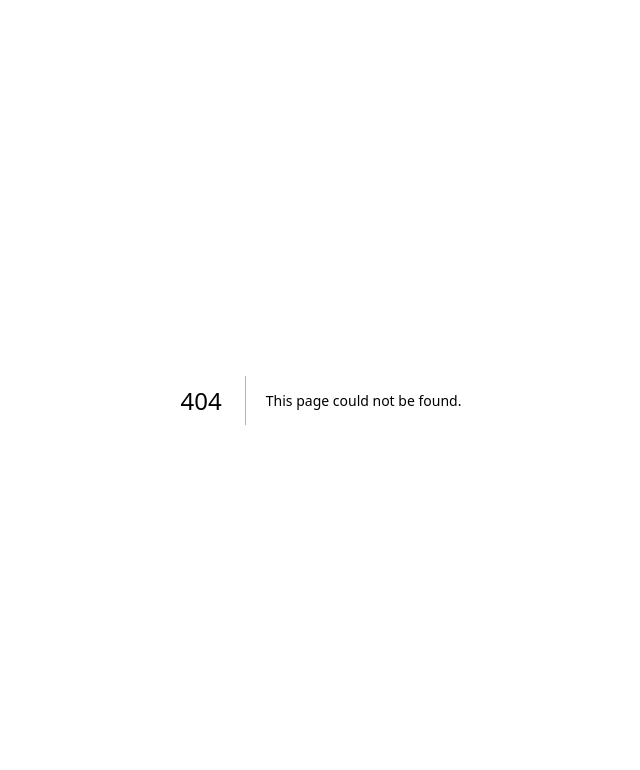
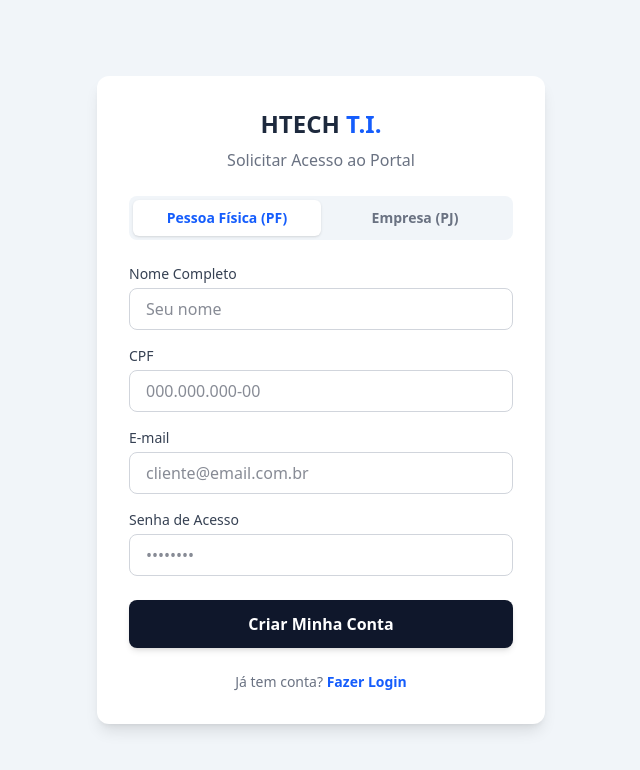
Before and after one commit to Eng-HiagoCalixto/portal-cliente-htech, a Next.js app: page /cadastro in a window 1280 px wide. Before the commit this address had no page. Shown: the top 770 px of the page, without its empty margins (319-959 px from the left). Built offline with nearby package versions, Linux system fonts and the light colour scheme; no server answers.

Commit message:
Conectando o link de solicitar acesso a nova rota de cadastro

```diff
--- /dev/null
+++ b/app/cadastro/page.tsx
@@ -0,0 +1,155 @@
+'use client';
+
+import { useState } from 'react';
+import { useRouter } from 'next/navigation';
+import { supabase } from '../supabase';
+
+export default function Cadastro() {
+  const router = useRouter();
+
+  // Estados do formulário
+  const [tipoPerfil, setTipoPerfil] = useState<'PF' | 'PJ'>('PF');
+  const [nome, setNome] = useState('');
+  const [email, setEmail] = useState('');
+  const [senha, setSenha] = useState('');
+  const [documento, setDocumento] = useState(''); // CPF ou CNPJ
+  const [erro, setErro] = useState('');
+  const [sucesso, setSucesso] = useState('');
+  const [carregando, setCarregando] = useState(false);
+
+  const handleCadastro = async (e: React.FormEvent) => {
+    e.preventDefault();
+    setErro('');
+    setSucesso('');
+    setCarregando(true);
+
+    // 1. Cadastra o usuário no sistema de Autenticação do Supabase
+    const { data, error: authError } = await supabase.auth.signUp({
+      email: email,
+      password: senha,
+      options: {
+        // Guardamos o Nome, Tipo (PF/PJ) e o CPF/CNPJ nos metadados do usuário
+        data: {
+          full_name: nome,
+          tipo_perfil: tipoPerfil,
+          documento: documento,
+        }
+      }
+    });
+
+    setCarregando(false);
+
+    if (authError) {
+      setErro(authError.message === 'User already registered'
+        ? 'Este e-mail já está cadastrado.'
+        : 'Erro ao criar conta. Tente novamente.');
+      return;
+    }
+
+    setSucesso('Conta solicitada com sucesso! Redirecionando...');
+
+    // Aguarda 2 segundos e joga o usuário para o painel ou tela de aviso
+    setTimeout(() => {
+      router.push('/dashboard');
+    }, 2000);
+  };
+
+  return (
+    <div className="bg-slate-100 min-h-screen flex items-center justify-center p-4">
+      <div className="bg-white max-w-md w-full rounded-xl shadow-lg p-8">
+
+        <div className="text-center mb-6">
+          <h1 className="text-2xl font-bold text-slate-800">HTECH <span className="text-blue-600">T.I.</span></h1>
+          <p className="text-gray-500 mt-2">Solicitar Acesso ao Portal</p>
+        </div>
+
+        {/* Chave Seletora: PF ou PJ */}
+        <div className="flex bg-slate-100 p-1 rounded-lg mb-6">
+          <button
+            type="button"
+            onClick={() => { setTipoPerfil('PF'); setDocumento(''); }}
+            className={`w-1/2 py-2 text-sm font-semibold rounded-md transition-all ${tipoPerfil === 'PF' ? 'bg-white text-blue-600 shadow-sm' : 'text-gray-500 hover:text-slate-800'}`}
+          >
+            Pessoa Física (PF)
+          </button>
+          <button
+            type="button"
+            onClick={() => { setTipoPerfil('PJ'); setDocumento(''); }}
+            className={`w-1/2 py-2 text-sm font-semibold rounded-md transition-all ${tipoPerfil === 'PJ' ? 'bg-white text-blue-600 shadow-sm' : 'text-gray-500 hover:text-slate-800'}`}
+          >
+            Empresa (PJ)
+          </button>
+        </div>
+
+        {erro && <div className="bg-red-50 text-red-600 text-sm p-3 rounded-lg text-center font-medium mb-4 border border-red-200">{erro}</div>}
+        {sucesso && <div className="bg-green-50 text-green-600 text-sm p-3 rounded-lg text-center font-medium mb-4 border border-green-200">{sucesso}</div>}
+
+        <form onSubmit={handleCadastro} className="space-y-4">
+          <div>
+            <label className="block text-sm font-medium text-gray-700 mb-1">
+              {tipoPerfil === 'PF' ? 'Nome Completo' : 'Razão Social / Nome da Empresa'}
+            </label>
+            <input
+              type="text"
+              value={nome}
+              onChange={(e) => setNome(e.target.value)}
+              className="w-full px-4 py-2 border border-gray-300 rounded-lg focus:ring-2 focus:ring-blue-500 focus:border-blue-500 outline-none text-slate-900"
+              placeholder={tipoPerfil === 'PF' ? 'Seu nome' : 'Sua Empresa LTDA'}
+              required
+            />
+          </div>
+
+          <div>
+            <label className="block text-sm font-medium text-gray-700 mb-1">
+              {tipoPerfil === 'PF' ? 'CPF' : 'CNPJ'}
+            </label>
+            <input
+              type="text"
+              value={documento}
+              onChange={(e) => setDocumento(e.target.value)}
+              className="w-full px-4 py-2 border border-gray-300 rounded-lg focus:ring-2 focus:ring-blue-500 focus:border-blue-500 outline-none text-slate-900"
+              placeholder={tipoPerfil === 'PF' ? '000.000.000-00' : '00.000.000/0001-00'}
+              required
+            />
+          </div>
+
+          <div>
+            <label className="block text-sm font-medium text-gray-700 mb-1">E-mail</label>
+            <input
+              type="email"
+              value={email}
+              onChange={(e) => setEmail(e.target.value)}
+              className="w-full px-4 py-2 border border-gray-300 rounded-lg focus:ring-2 focus:ring-blue-500 focus:border-blue-500 outline-none text-slate-900"
+              placeholder="cliente@email.com.br"
+              required
+            />
+          </div>
+
+          <div>
+            <label className="block text-sm font-medium text-gray-700 mb-1">Senha de Acesso</label>
+            <input
+              type="password"
+              value={senha}
+              onChange={(e) => setSenha(e.target.value)}
+              className="w-full px-4 py-2 border border-gray-300 rounded-lg focus:ring-2 focus:ring-blue-500 focus:border-blue-500 outline-none text-slate-900"
+              placeholder="••••••••"
+              required
+            />
+          </div>
+
+          <button
+            type="submit"
+            disabled={carregando}
+            className="w-full bg-slate-900 text-white font-bold py-3 px-4 rounded-lg hover:bg-slate-800 transition-colors shadow-md disabled:opacity-50 mt-2">
+            {carregando ? 'Processando...' : tipoPerfil === 'PF' ? 'Criar Minha Conta' : 'Solicitar Acesso PJ'}
+          </button>
+        </form>
+
+        <div className="mt-6 text-center text-sm text-gray-500">
+          Já tem conta? <a href="/" className="text-blue-600 font-semibold hover:underline">Fazer Login</a>
+        </div>
+
+      </div>
+    </div>
+  );
+}
--- a/app/page.tsx
+++ b/app/page.tsx
@@ -2,6 +2,7 @@
 
 import { useState } from 'react';
 import { useRouter } from 'next/navigation';
+import Link from 'next/link'; // Importa o Link para navegação interna
 import { supabase } from './supabase';
 
 export default function Home() {
@@ -94,7 +95,10 @@ export default function Home() {
         </form>
 
         <div className="mt-6 text-center text-sm text-gray-500">
-          Ainda não tem conta? <a href="#" className="text-blue-600 font-semibold hover:underline">Solicite acesso</a>
+          Ainda não tem conta?{' '}
+          <Link href="/cadastro" className="text-blue-600 font-semibold hover:underline">
+            Solicite acesso
+          </Link>
         </div>
 
       </div>
```
